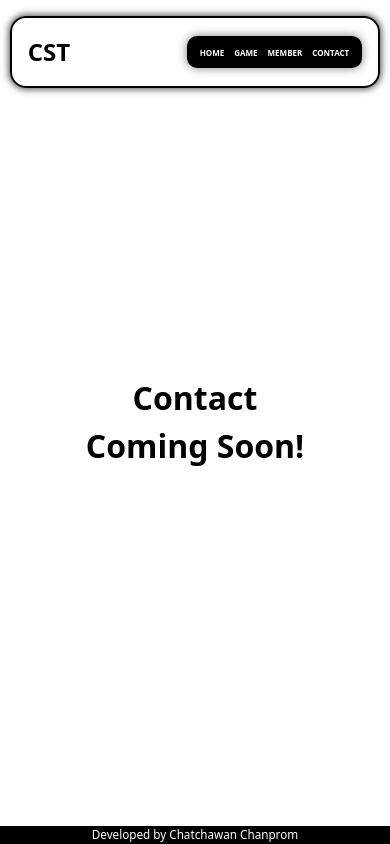
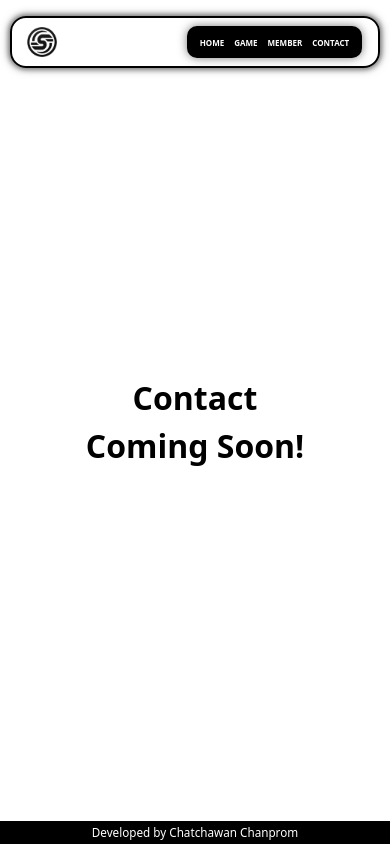
Before and after one commit to Liochatchawan/cstmsustudents, a Next.js app: page /contact in a window 390 px wide. Built offline with nearby package versions, Linux system fonts and the light colour scheme.

Commit message:
Mobile resolution

```diff
--- a/src/app/about/page.jsx
+++ b/src/app/about/page.jsx
@@ -42,7 +42,6 @@ function AboutPage() {
     }, [index, isAdding, displayText]);  // ทำงานทุกครั้งที่ index, isAdding หรือ displayText เปลี่ยน
 
     const [isPopupOpen, setIsPopupOpen] = useState(false);
-
     const openPopup = () => {
         setIsPopupOpen(true);
     };
--- a/src/app/components/M600Navbar.css
+++ b/src/app/components/M600Navbar.css
@@ -1,4 +1,9 @@
-@media screen and (max-width: 1000px) {
+@media screen and (max-width: 1300px) {
+    .logo{
+        width: auto;
+        height: 3rem;
+        margin-left: 6px;
+      }
     .main-navbar {
         border: 2px solid rgb(0, 0, 0);
     }
--- a/src/app/components/MFooter.css
+++ b/src/app/components/MFooter.css
@@ -13,6 +13,6 @@
 @media screen and (max-width: 500px) {
     .footer {
         font-size: 3vw;
-        height: 4.5vw;
+        height: 6vw;
     }
 }
--- a/src/app/components/Nav.jsx
+++ b/src/app/components/Nav.jsx
@@ -1,11 +1,21 @@
 import React from 'react'
 import Link from 'next/link'
+import Image from 'next/image';
 import "./Navbar.css";
 import "./M600Navbar.css";
+import logo from "../public/CST_Logo.png";
 function Nav() {
   return (
     <div className="main-navbar">
-      <h1>CST</h1>
+      <div>
+        <Image
+          className="logo"
+          src={logo}
+          alt="Picture of the author"
+          blurDataURL="data:..."
+          placeholder="blur" // Optional blur-up while loading
+        />
+      </div>
       <ul>
         <li><Link href="/">Home</Link></li>
         <li><Link href="/game">Game</Link></li>
--- a/src/app/components/Navbar.css
+++ b/src/app/components/Navbar.css
@@ -1,3 +1,8 @@
+
+.logo{
+  width: auto;
+  height: 5rem;
+}
 
 .main-navbar {
   border-radius: 1rem;
@@ -6,7 +11,6 @@
   max-width: 1800px;
   margin: auto;
   margin-top: 1rem;
-  padding: 1rem 0;
   display: flex;
   align-items: center;
   justify-content: space-between;
--- a/src/app/components/Popup.jsx
+++ b/src/app/components/Popup.jsx
@@ -9,7 +9,6 @@ const Popup = ({ message, onClose }) => {
     setInputValue(e.target.value);
   };
   const answer = '2', answer2 = '2'; // ค่าที่คุณต้องการเช็ค
-
 
   const handleSubmit = () => {
     if(inputValue === ''){
@@ -27,14 +26,12 @@ const Popup = ({ message, onClose }) => {
         <div className="detail">
           {/* <div className="ex">1+1 = ได้เท่าไหร่น้องๆ</div> */}
           <div className="ex">1+1 = ได้เท่าไหร่น้องๆ</div>
-
           <input
             type="text"
             value={inputValue}
             onChange={handleInputChange}
             placeholder="ตอบมาเลยน้องๆ"
           />
-
           <div className = "answerPopup">{result}</div> {/* แสดงผลลัพธ์หลังจากกด Submit */}
           <button className="btn-submit" onClick={handleSubmit}>Submit</button>
         </div>
--- a/src/app/contact/page.jsx
+++ b/src/app/contact/page.jsx
@@ -1,69 +1,14 @@
-"use client"
+'use client'
 
 import React from 'react'
-
-// async function fetchMessage() {
-//   const res = await fetch(`http://localhost:3000/api/hello?timestamp=${new Date().getTime()}`);
-//   if (!res.ok) {
-//     throw new Error('Failed to fetch data');
-//   }
-//   const data = await res.json();
-//   return data.message;
-// }
-
-
-// pages/survey.js
 import { useState } from 'react';
 
 export default function ContactPage() {
-  const [formData, setFormData] = useState({ name: '', email: '', feedback: '' });
-
-  const handleChange = (e) => {
-    const { name, value } = e.target;
-    setFormData({ ...formData, [name]: value });
-  };
-
-  const handleSubmit = async (e) => {
-    e.preventDefault();
-
-    const res = await fetch('/api/submitSurvey', {
-      method: 'POST',
-      headers: {
-        'Content-Type': 'application/json',
-      },
-      body: JSON.stringify(formData),
-    });
-
-    if (res.ok) {
-      const result = await res.json();
-      alert('Survey submitted successfully! ID: ' + result.id);
-      setFormData({ name: '', email: '', feedback: '' }); // Clear form
-    } else {
-      alert('Failed to submit survey');
-    }
-  };
-
   return (
     <div>
       <div className="comingsoon">
-                Contact <br />Coming Soon!
-            </div>
-      {/* <form onSubmit={handleSubmit} className="justify-center text-2xl">
-        <h1>Survey Form</h1>
-        <div>
-          <label>Name:</label>
-          <input type="text" name="name" value={formData.name} onChange={handleChange} required />
-        </div>
-        <div>
-          <label>Email:</label>
-          <input type="email" name="email" value={formData.email} onChange={handleChange} required />
-        </div>
-        <div>
-          <label>Feedback:</label>
-          <textarea name="feedback" value={formData.feedback} onChange={handleChange} required></textarea>
-        </div>
-        <button type="submit">Submit</button>
-      </form> */}
+        Contact <br/>Coming Soon!
+      </div>
     </div>
   );
 }
```
Also changed, not shown: src/app/page.jsx (+0 -9 lines), src/app/public/CST_Logo.png (added).
